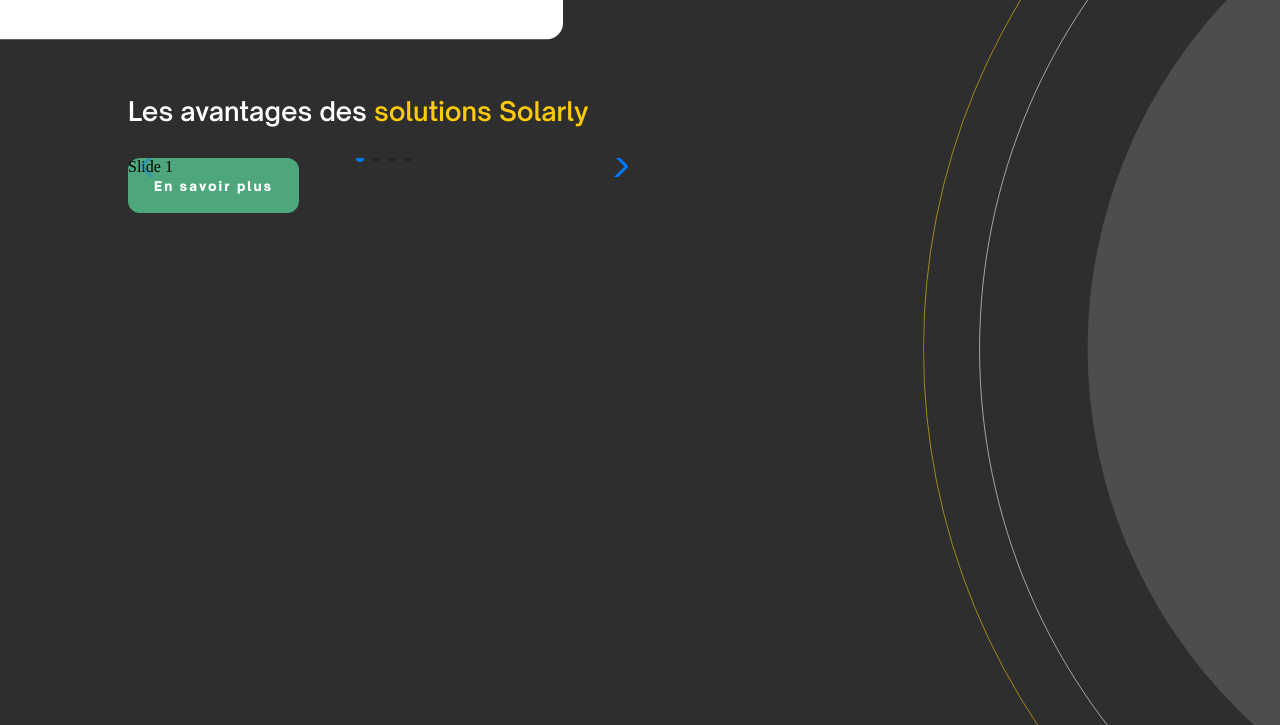
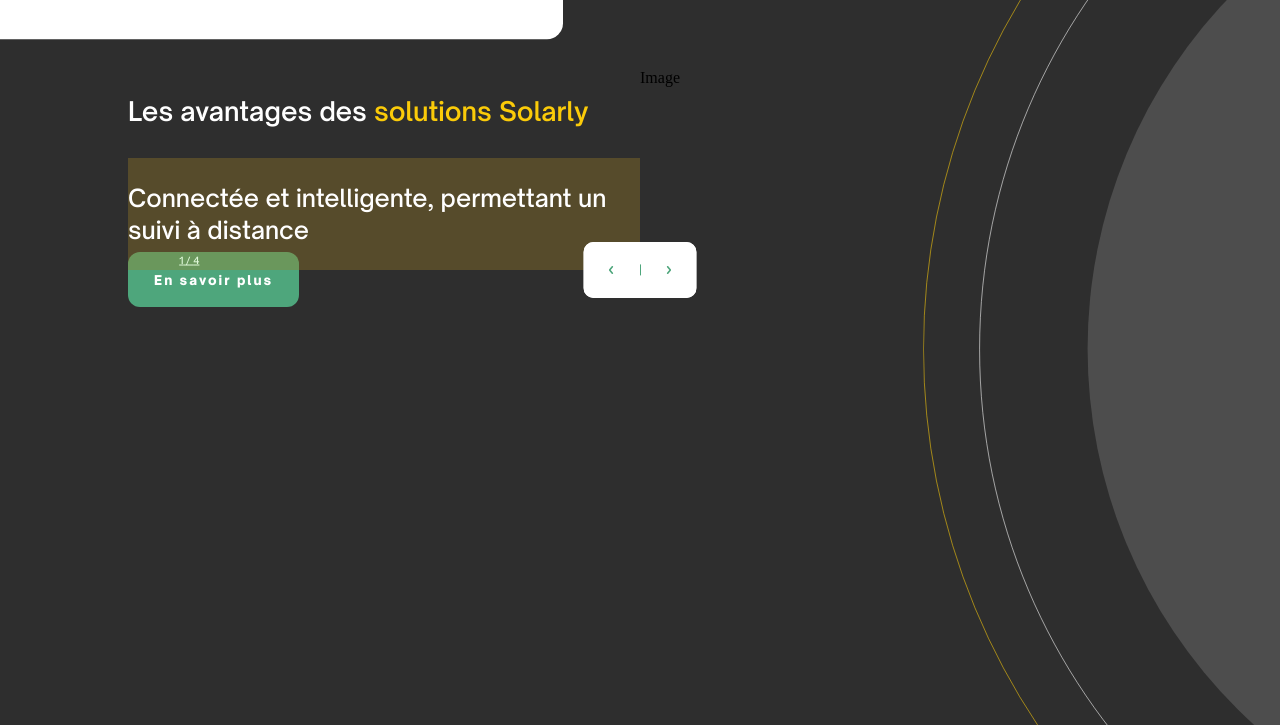
Before and after one commit to itskyrillos/atelier-design-test, a website built with webpack: page src/index.html in a window 1280 px wide. Shown: the part 1496-2221 px from the top of the page. Built offline with nearby package versions, Linux system fonts and the light colour scheme.

Commit message:
Update slider

```diff
--- /dev/null
+++ b/src/css/components/_slider.scss
@@ -0,0 +1,89 @@
+.slider {
+	position: relative;
+	background-color: rgba($color: #f51313, $alpha: 0.2);
+
+	&__wrapper {
+		background-color: rgba($color: #5dd439, $alpha: 0.2);
+	}
+	&__text {
+		font-family: $opensauce;
+		font-weight: 500;
+		font-size: 1.5rem;
+		line-height: 2rem;
+		color: $white;
+	}
+
+	&__pagination {
+		position: absolute;
+		bottom: 0;
+		left: 0;
+		font-family: $opensauce;
+		font-weight: 500;
+		font-size: 0.6rem;
+		color: $white;
+		text-decoration: underline;
+		transform: translate(10%, 50%);
+	}
+
+	&__btn {
+		display: flex;
+		position: absolute;
+		z-index: 30;
+		bottom: 0;
+		right: 0;
+		width: 7.063rem;
+		height: 3.5rem;
+		transform: translate(50%, 50%);
+		background-color: $white;
+		border-radius: 10px;
+		overflow: hidden;
+
+		&::before {
+			content: '';
+			position: absolute;
+			z-index: 10;
+			top: 50%;
+			left: 50%;
+			height: 0.7rem;
+			width: 0.063rem;
+			background-color: $green;
+			transform: translate(-50%, -50%);
+		}
+		&__prev {
+			text-indent: -9999px;
+			width: 100%;
+			height: 100%;
+			position: relative;
+			background-color: $white;
+
+			&::after {
+				content: '';
+				position: absolute;
+				top: 50%;
+				left: 50%;
+				width: 0.3rem;
+				height: 0.7rem;
+				background: center / contain no-repeat url('../images/arrow-slider.svg');
+				transform: translate(-50%, -50%) rotate(-180deg);
+			}
+		}
+		&__next {
+			text-indent: -9999px;
+			width: 100%;
+			height: 100%;
+			position: relative;
+			background-color: $white;
+
+			&::after {
+				content: '';
+				position: absolute;
+				top: 50%;
+				left: 50%;
+				width: 0.3rem;
+				height: 0.7rem;
+				background: center / contain no-repeat url('../images/arrow-slider.svg');
+				transform: translate(-50%, -50%);
+			}
+		}
+	}
+}
--- a/src/css/main.scss
+++ b/src/css/main.scss
@@ -1,9 +1,6 @@
 // ABSTRACTS
 @import './abstracts/variables';
 @import './abstracts/mixins';
-
-// SWIPER
-// @import '../../node_modules/swiper/';
 
 // BASE
 @import './base/normalize';
@@ -14,6 +11,7 @@
 @import './components/buttons';
 @import './components/links';
 @import './components/section';
+@import './components/slider';
 
 // LAYOUT
 @import './layout/header';
--- a/src/index.html
+++ b/src/index.html
@@ -82,21 +82,40 @@
                         <div class="layout__item">
                             <h2 class="heading --h2 --white">Les avantages des <span class="heading --yellow">solutions
                                     Solarly</span></h2>
+                            <div class="slider">
+                                <div class="swiper">
+                                    <div class="swiper-wrapper slider__wrapper">
+                                        <div class="swiper-slide">
+                                            <p class="slider__text">Connectée et intelligente, permettant un suivi à
+                                                distance</p>
+                                        </div>
+                                        <div class="swiper-slide">
+                                            <p class="slider__text">Connectée et intelligente, permettant un suivi à
+                                                distance</p>
+                                        </div>
+                                        <div class="swiper-slide">
+                                            <p class="slider__text">Connectée et intelligente, permettant un suivi à
+                                                distance</p>
+                                        </div>
+                                        <div class="swiper-slide">
+                                            <p class="slider__text">Connectée et intelligente, permettant un suivi à
+                                                distance</p>
+                                        </div>
+                                    </div>
 
-                            <div class="swiper">
-                                <div class="swiper-wrapper">
-                                    <div class="swiper-slide">Slide 1</div>
-                                    <div class="swiper-slide">Slide 2</div>
-                                    <div class="swiper-slide">Slide 3</div>
-                                    <div class="swiper-slide">Slide 4</div>
                                 </div>
-                                <div class="swiper-pagination"></div>
-                                <div class="swiper-button-prev"></div>
-                                <div class="swiper-button-next"></div>
+                                <div class="slider__pagination"></div>
+
+                                <div class="slider__btn">
+                                    <div class="slider__btn__prev">previous</div>
+                                    <div class="slider__btn__next">next</div>
+                                </div>
                             </div>
                             <a class="link --green" href="">En savoir plus</a>
+
                         </div>
-                        <div class="layout__item"></div>
+                        <div class="layout__item">Image</div>
+
                     </div>
                 </div>
             </section>
--- a/src/js/slider.js
+++ b/src/js/slider.js
@@ -10,13 +10,14 @@
 
   // If we need pagination
   pagination: {
-    el: '.swiper-pagination'
+    el: '.slider__pagination',
+    type: 'fraction'
   },
 
   // Navigation arrows
   navigation: {
-    nextEl: '.swiper-button-next',
-    prevEl: '.swiper-button-prev'
+    nextEl: '.slider__btn__prev',
+    prevEl: '.slider__btn__next'
   }
 
 })
```
Also changed, not shown: src/images/arrow-slider-prev.svg (added), src/images/arrow-slider.svg (added).
